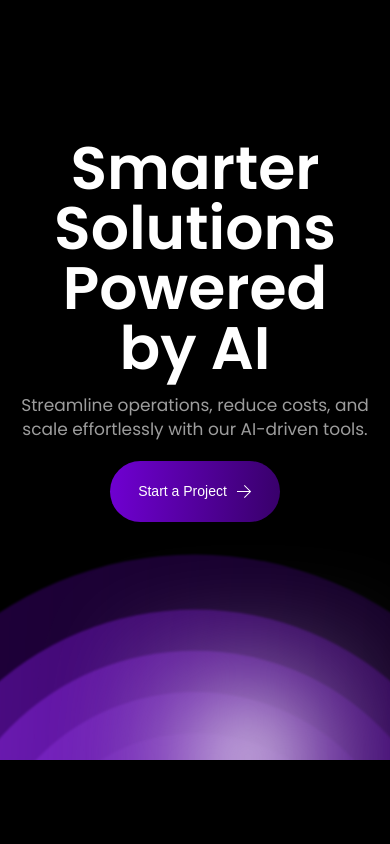
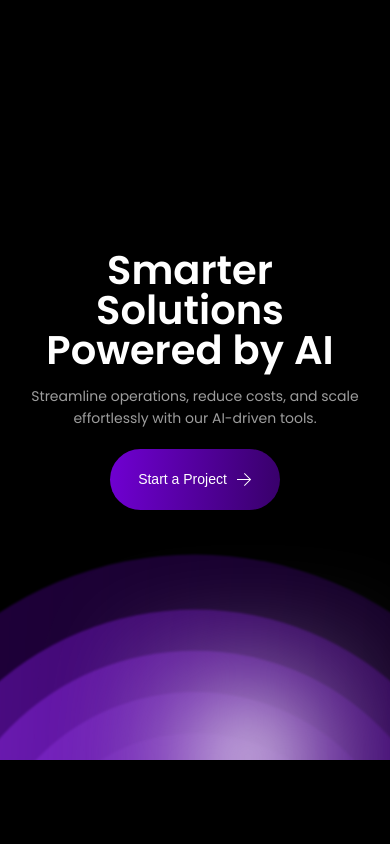
Before and after one commit to SyedAli017/techware-labs-landing, a Next.js app: page / in a window 390 px wide. Shown: the top 844 px of the page. Built offline with nearby package versions, Linux system fonts and the light colour scheme.

Commit message:
refactor: rearrange media queries || added staggered motion for hero title

```diff
--- a/src/components/HeroSection/HeroSection.module.scss
+++ b/src/components/HeroSection/HeroSection.module.scss
@@ -24,20 +24,19 @@
     max-width: 900px;
     margin-bottom: 150px;
 
-    @media only screen and (max-width: $mobile-l) {
-      margin-bottom: 0px;
-      padding: 0px 20px;
-      gap: 20px;
+    @media only screen and (max-width: $desktop-s) {
+      max-width: 800px;
     }
-
     @media only screen and (max-width: $tablet-l) {
       margin-bottom: 100px;
       max-width: 700px;
       gap: 20px;
     }
 
-    @media only screen and (max-width: $desktop-s) {
-      max-width: 800px;
+    @media only screen and (max-width: $mobile-l) {
+      margin-bottom: 0px;
+      padding: 0px 20px;
+      gap: 20px;
     }
 
     .textContent {
@@ -62,19 +61,19 @@
         letter-spacing: -1%;
         text-align: center;
 
-        @media only screen and (max-width: $mobile-l) {
-          font-size: 40px;
-          line-height: 45px;
+        @media only screen and (max-width: $tablet-l) {
+          font-size: 60px;
+          line-height: 60px;
         }
 
         @media only screen and (max-width: $tablet-s) {
-          font-size: 36px;
-          line-height: 40px;
+          font-size: 50px;
+          line-height: 50px;
         }
 
-        @media only screen and (max-width: $tablet-l) {
-          font-size: 60px;
-          line-height: 60px;
+        @media only screen and (max-width: $mobile-l) {
+          font-size: 40px;
+          line-height: 40px;
         }
       }
 
@@ -86,14 +85,14 @@
         letter-spacing: 0%;
         text-align: center;
 
-        @media only screen and (max-width: $mobile-l) {
+        @media only screen and (max-width: $tablet-l) {
           font-size: 16px;
-          line-height: 22px;
+          line-height: 24px;
         }
 
-        @media only screen and (max-width: $tablet-l) {
-          font-size: 17px;
-          line-height: 24px;
+        @media only screen and (max-width: $mobile-l) {
+          font-size: 14px;
+          line-height: 22px;
         }
       }
     }
@@ -130,14 +129,14 @@
           0 0 15px rgba(110, 0, 207, 0.35), 0 0 15px rgba(50, 0, 95, 0.25);
       }
 
-      @media only screen and (max-width: $mobile-l) {
+      @media only screen and (max-width: $tablet-l) {
         max-width: 180px;
         min-height: 55px;
         padding: 15px 25px;
         font-size: 16px;
       }
 
-      @media only screen and (max-width: $tablet-l) {
+      @media only screen and (max-width: $mobile-l) {
         max-width: 170px;
         min-height: 50px;
         padding: 18px 28px;
--- a/src/components/HeroSection/HeroSection.tsx
+++ b/src/components/HeroSection/HeroSection.tsx
@@ -100,10 +100,23 @@ const HeroSection = () => {
 
       <div className={styles.heroContent}>
         <div className={styles.textContent}>
-          <motion.h1 className={styles.heroTitle} {...fadeUp(0)}>
-            Smarter Solutions Powered by AI
+          <motion.h1 className={styles.heroTitle}>
+            {"Smarter Solutions Powered by AI".split(" ").map((word, i) => (
+              <motion.span
+                key={word + i}
+                style={{ display: "inline-block", marginRight: "10px" }}
+                {...fadeUp(i * 0.1)}
+              >
+                {word}
+              </motion.span>
+            ))}
           </motion.h1>
-          <motion.p className={styles.heroDesc} {...fadeUp(0.15)}>
+          <motion.p
+            className={styles.heroDesc}
+            {...fadeUp(
+              0.15 + "Smarter Solutions Powered by AI".split(" ").length * 0.1
+            )}
+          >
             Streamline operations, reduce costs, and scale effortlessly with our
             AI-driven tools.
           </motion.p>
```
